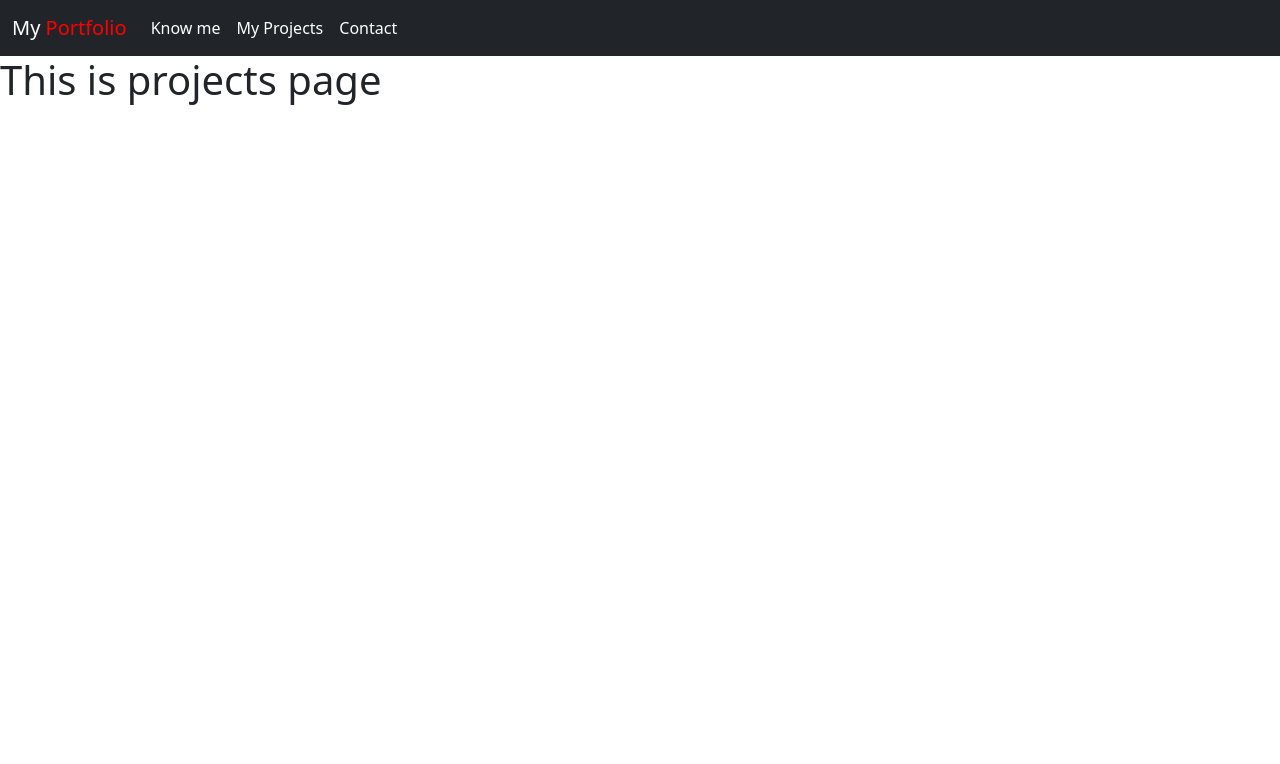
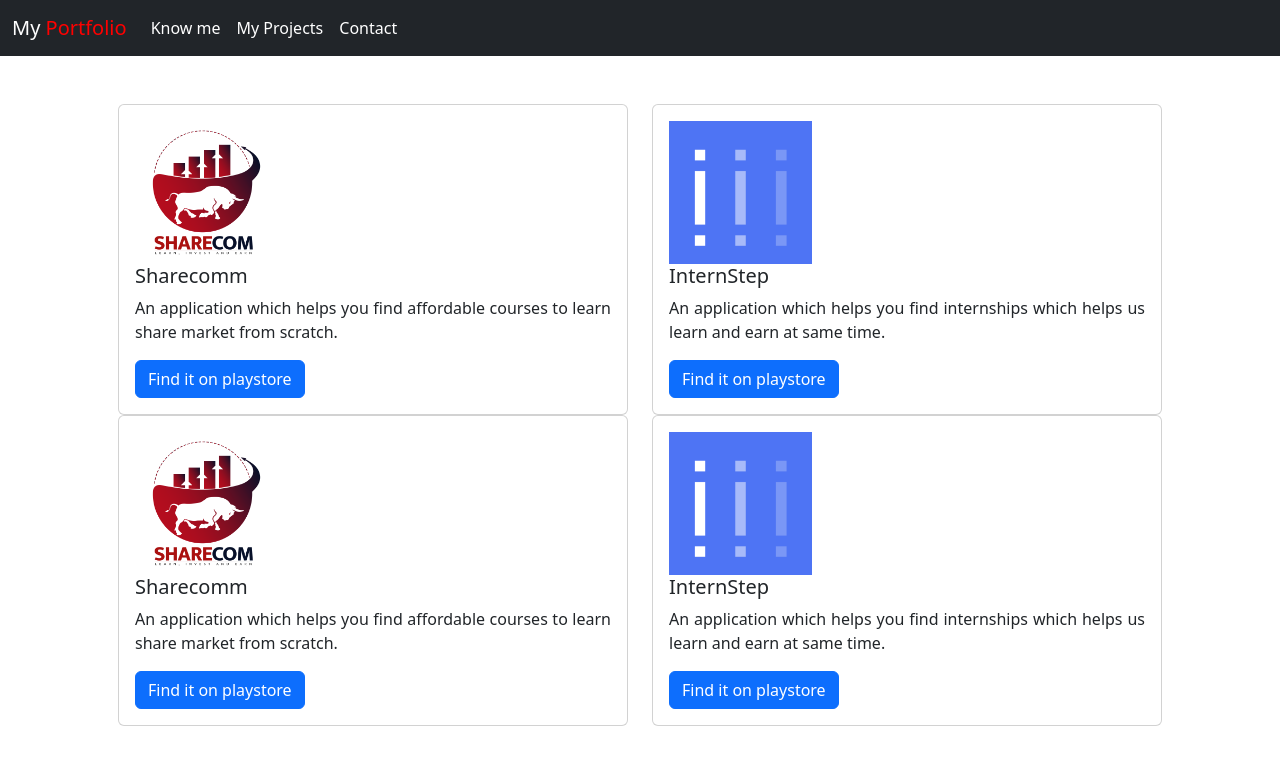
Before and after one commit to DhairyaKhanna/My-Portfolio, a plain HTML site: page projects.html in a window 1280 px wide. Drawn offline with nearby package versions, Linux system fonts and the light colour scheme.

Commit message:
final project

```diff
--- a/projects.html
+++ b/projects.html
@@ -32,8 +32,59 @@
               </div>
             </div>
           </nav>
+          <div class="container p-5">
+          <div class="row">
+            <div class="col-sm-6">
+              <div class="card">
+
+                <div class="card-body">
+                  <img src="./images/sharecom.0ad3daaa.png" style="width:30%; align-self:center;">
+                  <h5 class="card-title">Sharecomm</h5>
+                  <p class="card-text" style="text-align: justify;">An application which helps you find affordable courses to learn share market from scratch.</p>
+                  <a href="https://play.google.com/store/apps/details?id=com.sharecomtradingacademy.sharecom&hl=en_US&gl=US&pli=1" class="btn btn-primary">Find it on playstore</a>
+                </div>
+              </div>
+            </div>
+            <div class="col-sm-6">
+              <div class="card">
+
+                <div class="card-body">
+                  <img src="./images/unnamed.png" style="width:30%; align-self:center;">
+                  <h5 class="card-title">InternStep</h5>
+                  <p class="card-text" style="text-align: justify;">An application which helps you find internships which helps us learn and earn at same time.</p>
+                  <a href="https://play.google.com/store/apps/details?id=com.internstep.user&hl=en_IN&gl=US" class="btn btn-primary">Find it on playstore</a>
+                </div>
+              </div>
+            </div>
+          </div>
+          <div class="row">
+            <div class="col-sm-6">
+              <div class="card">
+
+                <div class="card-body">
+                  <img src="./images/sharecom.0ad3daaa.png" style="width:30%; align-self:center;">
+                  <h5 class="card-title">Sharecomm</h5>
+                  <p class="card-text" style="text-align: justify;">An application which helps you find affordable courses to learn share market from scratch.</p>
+                  <a href="https://play.google.com/store/apps/details?id=com.sharecomtradingacademy.sharecom&hl=en_US&gl=US&pli=1" class="btn btn-primary">Find it on playstore</a>
+                </div>
+              </div>
+            </div>
+            <div class="col-sm-6">
+              <div class="card">
+
+                <div class="card-body">
+                  <img src="./images/unnamed.png" style="width:30%; align-self:center;">
+                  <h5 class="card-title">InternStep</h5>
+                  <p class="card-text" style="text-align: justify;">An application which helps you find internships which helps us learn and earn at same time.</p>
+                  <a href="https://play.google.com/store/apps/details?id=com.internstep.user&hl=en_IN&gl=US" class="btn btn-primary">Find it on playstore</a>
+                </div>
+              </div>
+            </div>
+          </div>
+</div>
+
     </section>
     <script src="https://cdn.jsdelivr.net/npm/bootstrap@5.3.0-alpha1/dist/js/bootstrap.bundle.min.js" integrity="sha384-w76AqPfDkMBDXo30jS1Sgez6pr3x5MlQ1ZAGC+nuZB+EYdgRZgiwxhTBTkF7CXvN" crossorigin="anonymous"></script>
-    <h1>This is projects page</h1>
+
   </body>
 </html>
```
Also changed, not shown: contact.html (+40 -1 lines), images/sharecom.0ad3daaa.png (added), images/unnamed.png (added).
